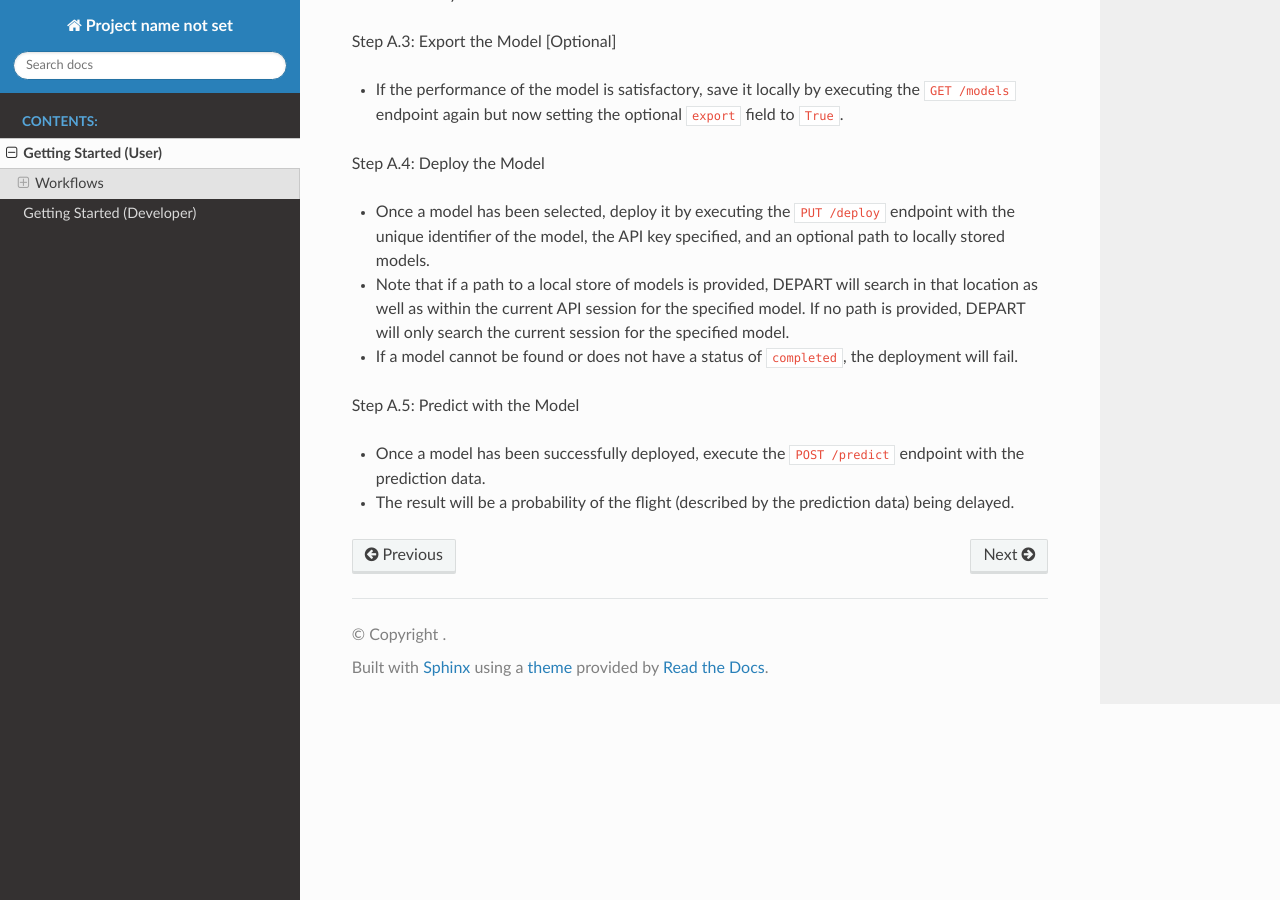
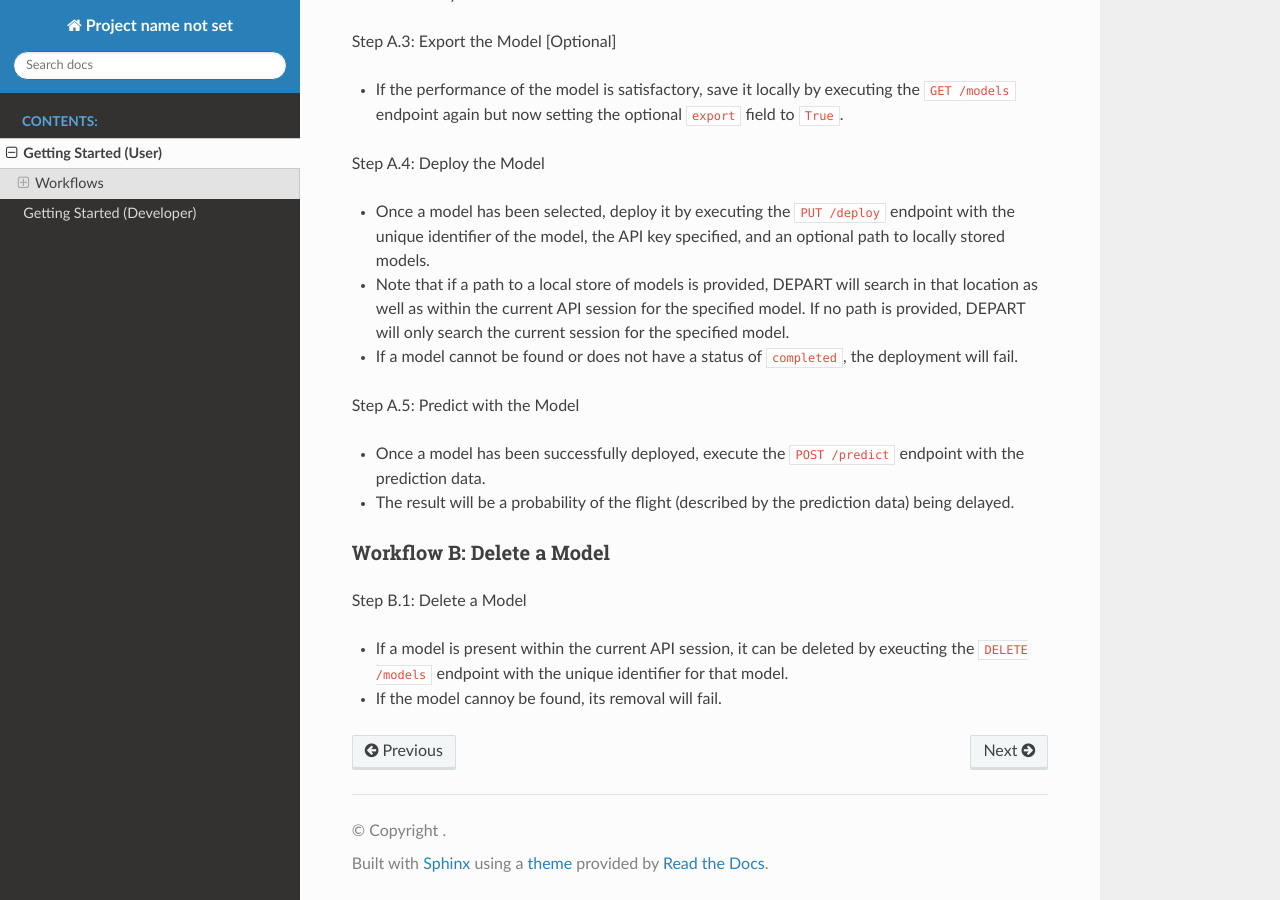
Before and after one commit to patrickcap/DEPART, a Sphinx documentation site: the page built from docs/getting-started-user.md, in a window 1280 px wide and 900 px high, scrolled down 670 px. Built offline with Sphinx 7.4.7 and the Read the Docs theme 2.0.0, drawn with Linux system fonts in a browser that asks for light colours.

Commit message:
better user docs 2

```diff
--- a/docs/getting-started-user.md
+++ b/docs/getting-started-user.md
@@ -27,3 +27,9 @@ Step A.4: Deploy the Model
 Step A.5: Predict with the Model
 * Once a model has been successfully deployed, execute the `POST /predict` endpoint with the prediction data.
 * The result will be a probability of the flight (described by the prediction data) being delayed.
+
+### Workflow B: Delete a Model
+
+Step B.1: Delete a Model
+* If a model is present within the current API session, it can be deleted by exeucting the `DELETE /models` endpoint with the unique identifier for that model.
+* If the model cannoy be found, its removal will fail.
```
